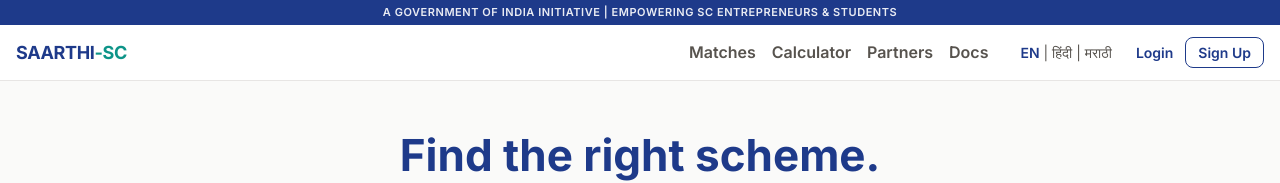
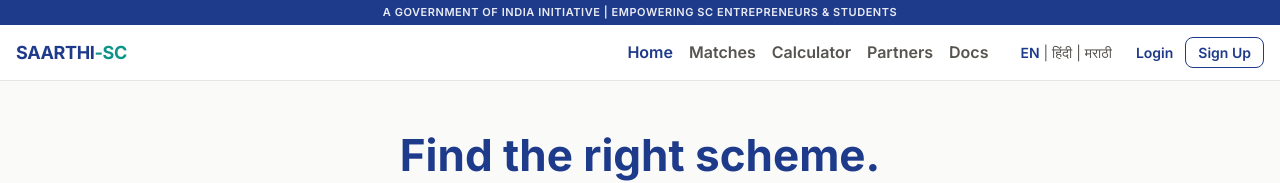
Before and after one commit to amayy05/saarthi, a React (Vite) app: page / in a window 1280 px wide. Shown: the top 183 px of the page. Built offline with nearby package versions, Linux system fonts and the light colour scheme.

Commit message:
feat: Add Home button to desktop navigation

```diff
--- a/src/components/layout/Layout.jsx
+++ b/src/components/layout/Layout.jsx
@@ -26,6 +26,7 @@ export default function Layout() {
 
           <div className="header-actions">
             <nav className="desktop-nav">
+              <Link to="/" className={location.pathname === '/' ? 'active' : ''}>Home</Link>
               <Link to="/matches" className={location.pathname === '/matches' ? 'active' : ''}>Matches</Link>
               <Link to="/simulator" className={location.pathname === '/simulator' ? 'active' : ''}>Calculator</Link>
               <Link to="/partners" className={location.pathname === '/partners' ? 'active' : ''}>Partners</Link>
```
